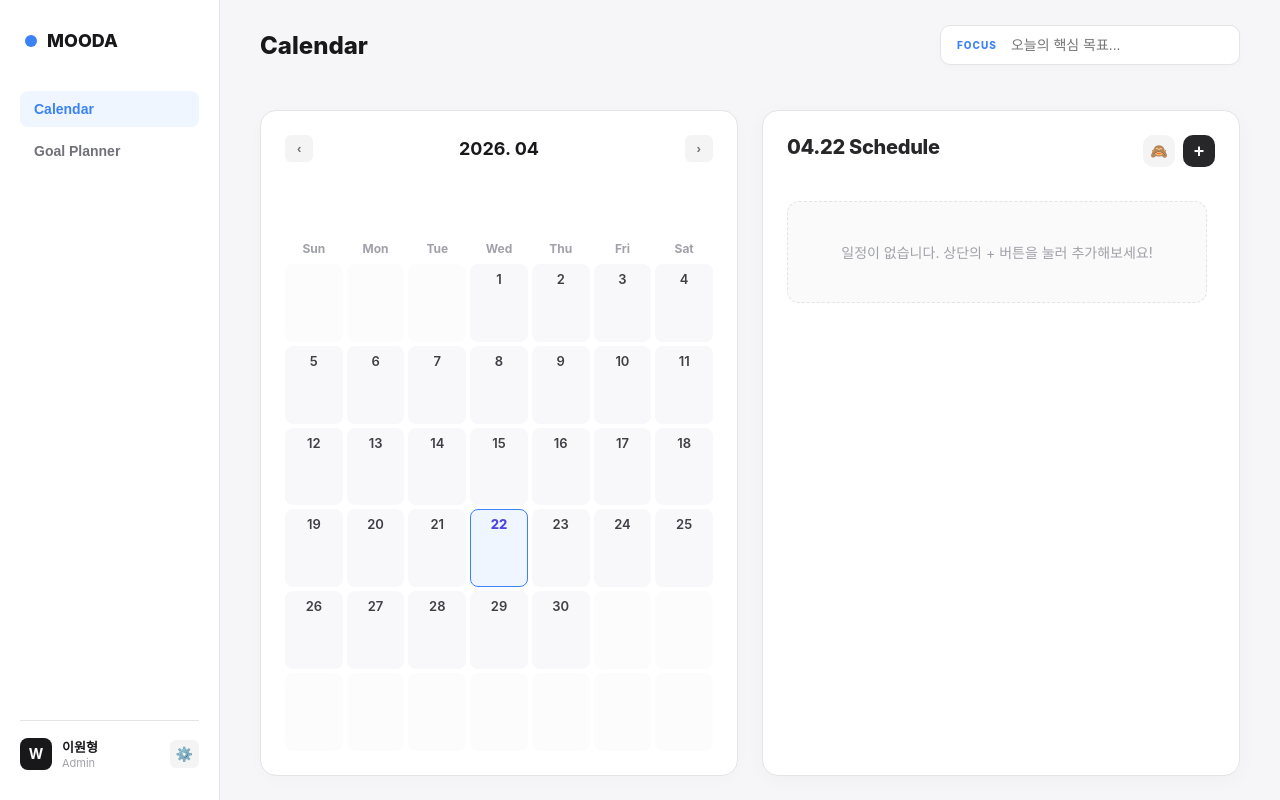
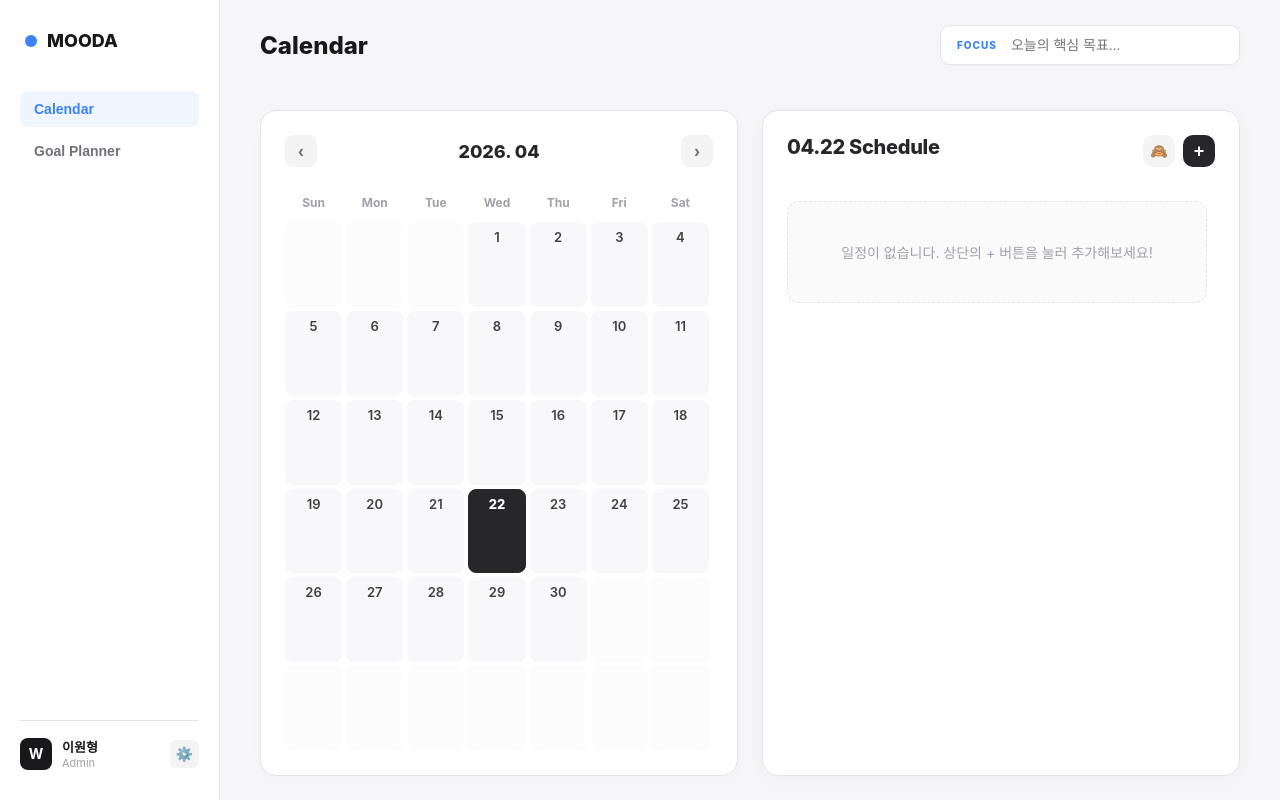
Before and after one commit to ProjectMooda/mooda-desktop, a Vue app: page / in a window 1280 px wide. Built offline with nearby package versions, Linux system fonts and the light colour scheme.

Commit message:
Refactor(Calendar): separate Calendar Code
- 캘린더 분리하였음

```diff
--- a/src/pages/calendar1/calendarCard/CalendarCard.vue
+++ b/src/global-components/calendar/Calendar.vue
@@ -19,9 +19,11 @@
         :class="[
           'cal-cell',
           {
-            selected: scheduleStore.selectedDate === date.full,
+            selected: modelValue === date.full,
             dimmed: !date.currentMonth,
-            today: date.isToday
+            today: date.isToday,
+            'in-range': date.inRange,
+            'out-range': !date.inRange && date.currentMonth && props.restrictRange
           }
         ]"
         @click="selectDate(date)"
@@ -44,23 +46,49 @@
 </template>
 
 <script setup lang="ts">
-import { ref, computed } from 'vue'
+import { ref, computed, watch } from 'vue'
 import { useScheduleStore } from '@/stores/useScheduleStore'
+
 const scheduleStore = useScheduleStore()
+
+const props = defineProps<{
+  modelValue?: string
+  rangeStart?: string
+  rangeEnd?: string
+  restrictRange?: boolean // 기간 밖 클릭 방지 여부
+}>()
+
+const emit = defineEmits(['update:modelValue'])
 
 interface CalendarDate {
   day: string | number
   full: string
   currentMonth: boolean
   isToday: boolean
+  inRange: boolean
 }
 
 const now = new Date()
 const currentYear = ref(now.getFullYear())
 const currentMonth = ref(now.getMonth())
 const weekDays = ['Sun', 'Mon', 'Tue', 'Wed', 'Thu', 'Fri', 'Sat']
+const todayString = `${now.getFullYear()}-${String(now.getMonth() + 1).padStart(2, '0')}-${String(now.getDate()).padStart(2, '0')}`
 
-const todayString = `${now.getFullYear()}-${String(now.getMonth() + 1).padStart(2, '0')}-${String(now.getDate()).padStart(2, '0')}`
+// 부모 컴포넌트에서 선택한 날짜가 바뀌면 캘린더 월(Month)도 이동
+watch(() => props.modelValue, (newVal) => {
+  if (newVal) {
+    const d = new Date(newVal)
+    currentYear.value = d.getFullYear()
+    currentMonth.value = d.getMonth()
+  }
+}, { immediate: true })
+
+const isDateInRange = (dateStr: string) => {
+  if (!props.rangeStart && !props.rangeEnd) return false
+  const start = props.rangeStart || '1970-01-01'
+  const end = props.rangeEnd || '9999-12-31'
+  return dateStr >= start && dateStr <= end
+}
 
 const calendarDates = computed<CalendarDate[]>(() => {
   const firstDay = new Date(currentYear.value, currentMonth.value, 1).getDay()
@@ -68,19 +96,22 @@ const calendarDates = computed<CalendarDate[]>(() => {
   const dates: CalendarDate[] = []
 
   for (let i = 0; i < firstDay; i++) {
-    dates.push({ day: '', full: `empty-start-${i}`, currentMonth: false, isToday: false })
+    dates.push({ day: '', full: `empty-start-${i}`, currentMonth: false, isToday: false, inRange: false })
   }
 
   for (let i = 1; i <= lastDate; i++) {
     const full = `${currentYear.value}-${String(currentMonth.value + 1).padStart(2, '0')}-${String(i).padStart(2, '0')}`
-    dates.push({ day: i, full, currentMonth: true, isToday: full === todayString })
+    dates.push({
+      day: i, full, currentMonth: true,
+      isToday: full === todayString,
+      inRange: isDateInRange(full)
+    })
   }
 
-  const TOTAL_CELLS = 42;
-  const remainingCells = TOTAL_CELLS - dates.length;
-
+  const TOTAL_CELLS = 42
+  const remainingCells = TOTAL_CELLS - dates.length
   for (let i = 0; i < remainingCells; i++) {
-    dates.push({ day: '', full: `empty-end-${i}`, currentMonth: false, isToday: false })
+    dates.push({ day: '', full: `empty-end-${i}`, currentMonth: false, isToday: false, inRange: false })
   }
 
   return dates
@@ -98,54 +129,42 @@ const changeMonth = (diff: number) => {
 }
 
 const selectDate = (date: CalendarDate) => {
-  if (date.currentMonth) {
-    scheduleStore.selectedDate = date.full
-  }
+  if (!date.currentMonth) return
+  // restrictRange 옵션이 켜져있고, 마일스톤 기간 밖이면 클릭 차단
+  if (props.restrictRange && !date.inRange) return
+
+  emit('update:modelValue', date.full)
 }
-// 스크립트(script setup) 영역의 함수를 이걸로 교체하세요!
 
 const getDailyIndicators = (dateStr: string) => {
-  // 1. 단일 데이터 소스(스토어)에서 해당 날짜에 겹치는 일정 모두 찾기
   const daySchedules = scheduleStore.schedules.filter(s => {
-    // startDate나 endDate가 비어있을 경우를 대비한 안전한 처리
     const start = s.startDate || dateStr
     const end = s.endDate || start
     return start <= dateStr && end >= dateStr
   })
 
-  // 2. 색상별로 몇 개의 일정이 있는지 카운트하기 위한 Map 객체 생성
   const colorMap = new Map<string, number>()
 
   daySchedules.forEach(s => {
-    let color = '#3b82f6' // 기본 색상 (할 일 등)
-
-    // 목표(Goal)에 속한 마일스톤/이벤트라면 목표의 테마 색상을 가져옴
+    let color = '#3b82f6'
     if (s.goalId) {
       const goal = scheduleStore.goals.find(g => g.id === s.goalId)
-      if (goal && goal.color) {
-        color = goal.color
-      }
+      if (goal && goal.color) color = goal.color
     }
-
-    // 해당 색상의 카운트를 1 증가
     colorMap.set(color, (colorMap.get(color) || 0) + 1)
   })
 
-  // 3. 템플릿(HTML)에서 요구하는 { color, count } 배열 형태로 변환
   const indicators = Array.from(colorMap.entries()).map(([color, count]) => ({
-    color,
-    count
+    color, count
   }))
 
-  // 4. 개수가 많은 색상부터 캘린더에 표시되도록 내림차순 정렬 (옵션)
   return indicators.sort((a, b) => b.count - a.count)
 }
 </script>
-
-<style lang="css" scoped>
+<style scoped>
 .studio-card {
-  background: var(--bg-card);
-  border: 1px solid var(--border-color);
+  background: var(--bg-card, #fff);
+  border: 1px solid var(--border-color, #e4e4e7);
   border-radius: 16px;
   padding: 24px;
   box-shadow: 0 4px 16px rgba(0, 0, 0, 0.02);
@@ -158,7 +177,8 @@ const getDailyIndicators = (dateStr: string) => {
 }
 .card-head h3 {
   font-size: 18px;
-  font-weight: 700;
+  font-weight: 800;
+  color: #27272a;
   margin: 0;
 }
 .cal-section {
@@ -168,33 +188,63 @@ const getDailyIndicators = (dateStr: string) => {
   min-height: 0;
 }
 .icon-btn {
-  background: var(--bg-hover);
+  background: var(--bg-hover, #f4f4f5);
   border: none;
-  color: var(--text-sub);
-  padding: 6px 12px;
-  border-radius: 6px;
+  width: 32px;
+  height: 32px;
+  border-radius: 8px;
+  font-size: 18px;
+  font-weight: bold;
+  color: #71717a;
   cursor: pointer;
+  display: flex;
+  align-items: center;
+  justify-content: center;
   transition: 0.2s;
-  font-weight: bold;
 }
 .icon-btn:hover {
-  background: var(--border-color);
+  background: #e4e4e7;
+  color: #27272a;
 }
+
+/* =======================================
+   ✨ 빠져있던 핵심 그리드 레이아웃 ✨
+======================================= */
 .cal-grid {
   display: grid;
   grid-template-columns: repeat(7, minmax(0, 1fr));
-  grid-auto-rows: 1fr;
+  /* 첫 줄(요일)은 내용물 크기만큼, 나머지 6줄(날짜)은 최소 80px 보장, 공간 남으면 1fr씩 분배 */
+  grid-template-rows: auto repeat(6, minmax(80px, 1fr));
   gap: 4px;
   flex: 1;
+  min-height: 0; /* 부모 뚫고 나가는 것 방지 */
+  overflow-y: auto; /* 넘치면 스크롤 생성 */
+  padding-right: 4px; /* 스크롤바 여백 */
 }
+
+/* 스크롤바 커스텀 */
+.cal-grid::-webkit-scrollbar {
+  width: 4px;
+}
+.cal-grid::-webkit-scrollbar-thumb {
+  background: #e4e4e7;
+  border-radius: 4px;
+}
+
 .cal-day {
   text-align: center;
   font-size: 12px;
   font-weight: 700;
-  color: var(--text-muted);
-  align-self: end;
-  padding-bottom: 4px;
+  color: #a1a1aa;
+  padding: 8px 0;
+
+  /* ✨ 요일 상단 고정 (스크롤 시 안 넘어감) */
+  position: sticky;
+  top: 0;
+  background: #fff;
+  z-index: 10;
 }
+
 .cal-cell {
   background: #f8f8fa;
   border-radius: 8px;
@@ -206,21 +256,27 @@ const getDailyIndicators = (dateStr: string) => {
   cursor: pointer;
   transition: 0.2s;
   overflow: hidden;
-  min-height: 70px; /* 인디케이터 공간 확보를 위한 최소 높이 */
+  height: 100%; /* 부모 그리드가 정해준 높이(최소 80px)에 꽉 차게 */
 }
-.cal-cell:hover:not(.dimmed) {
-  background: var(--bg-card);
+.cal-cell:hover:not(.dimmed):not(.out-range) {
+  background: #fff;
   border-color: #d4d4d8;
   box-shadow: 0 2px 8px rgba(0, 0, 0, 0.04);
 }
 .cal-cell.selected {
-  background: var(--color-primary-light);
-  border-color: var(--color-primary);
+  background: #27272a !important;
+  border-color: #27272a !important;
+}
+.cal-cell.selected .date-num, .cal-cell.selected .dot-count {
+  color: #fff !important;
 }
 .cal-cell.dimmed {
   opacity: 0.3;
   pointer-events: none;
 }
+.cal-cell.in-range { background: #f8fafc; }
+.cal-cell.out-range { cursor: not-allowed; opacity: 0.4; background: #fafafa; }
+
 .date-num {
   font-size: 13px;
   font-weight: 600;
@@ -232,15 +288,13 @@ const getDailyIndicators = (dateStr: string) => {
   font-weight: 800;
 }
 
-/* 💡 6개 이상을 위한 촘촘한 그리드 레이아웃 */
 .dot-wrap {
   display: grid;
-  grid-template-columns: repeat(2, 1fr); /* 2열로 배치하여 6개를 3행으로 수용 */
+  grid-template-columns: repeat(2, 1fr);
   gap: 3px;
   width: 90%;
   margin-top: auto;
 }
-
 .dot-item {
   display: flex;
   align-items: center;
@@ -250,25 +304,19 @@ const getDailyIndicators = (dateStr: string) => {
   border-radius: 4px;
   justify-content: center;
 }
-
 .dot {
   width: 4px;
   height: 4px;
   border-radius: 50%;
   flex-shrink: 0;
 }
-
 .dot-count {
-  font-size: 9px; /* 아주 좁은 공간이므로 폰트 크기 축소 */
+  font-size: 9px;
   font-weight: 700;
   color: #52525b;
   line-height: 1;
 }
-
-/* 셀 너비가 너무 좁아질 경우를 대비해 1열로 전환되는 방어 코드 (선택사항) */
 @media (max-width: 1200px) {
-  .dot-wrap {
-    grid-template-columns: 1fr;
-  }
+  .dot-wrap { grid-template-columns: 1fr; }
 }
 </style>
--- a/src/global-components/sidebar/useSidebarStore.ts
+++ b/src/global-components/sidebar/useSidebarStore.ts
@@ -15,6 +15,7 @@ export const useSidebarStore = defineStore('layout', () => {
     currentTab.value = tabIndex;
   };
 
+  // setting 열고 닫기
   const openSettings = () => {
     showSettings.value = true;
   };
--- a/src/pages/calendar1/CalendarPage.vue
+++ b/src/pages/calendar1/CalendarPage.vue
@@ -1,13 +1,22 @@
 <template>
   <div class="split-layout">
-    <CalendarCard class="large-calendar" />
+    <!-- ✨ 새로 만든 CalendarCard에 v-model로 스토어의 날짜를 연결해줍니다 -->
+    <!-- (여기서는 마일스톤 기간 제한이 필요 없으므로 restrict-range 등의 속성은 뺍니다) -->
+    <CalendarCard
+      v-model="scheduleStore.selectedDate"
+      class="large-calendar"
+    />
     <StudioCard class="task-board" />
   </div>
 </template>
 
 <script setup lang="ts">
-import CalendarCard from './calendarCard/CalendarCard.vue'
+// ✨ 스토어를 임포트합니다
+import { useScheduleStore } from '@/stores/useScheduleStore'
+import CalendarCard from '@/global-components/calendar/Calendar.vue'
 import StudioCard from './todoCard/StudioCard.vue';
+
+const scheduleStore = useScheduleStore()
 </script>
 
 <style scoped>
@@ -22,5 +31,11 @@ import StudioCard from './todoCard/StudioCard.vue';
 .task-board {
   flex: 1;
   min-width: 0;
+  min-height: 0; /* ✨ Flexbox 자식 요소가 부모 밖으로 삐져나가지 않도록 추가 */
+}
+
+/* 캘린더가 꽉 차게 렌더링되도록 높이 상속 */
+.large-calendar {
+  height: 100%;
 }
 </style>
--- a/src/pages/goalplanner2/goalDetailModal/GoalDetailModal.vue
+++ b/src/pages/goalplanner2/goalDetailModal/GoalDetailModal.vue
@@ -9,7 +9,7 @@
       <!-- =======================================================
            VIEW 1: 목표 기본 정보 및 마일스톤 리스트 화면
       ======================================================== -->
-    <div v-if="!activeMilestone" class="modal-body relative">
+      <div v-if="!activeMilestone" key="view-list" class="modal-body relative">
         <!-- 좌측: 목표(Goal) 기본 정보 -->
         <div class="info-section">
           <div class="form-group">
@@ -105,7 +105,7 @@
       <!-- =======================================================
            VIEW 2: 마일스톤 상세 (캘린더 기반 풀스크린 워크스페이스)
       ======================================================== -->
-    <div v-else class="modal-body-full">
+      <div v-else key="view-detail" class="modal-body-full">
 
         <!-- 상단 마일스톤 설정 헤더 -->
         <div class="ms-workspace-header">
@@ -113,9 +113,9 @@
             <button @click="backToList" class="btn-back">〈 목록으로</button>
             <input
               type="text"
-            v-model="activeMilestone.summary"
+              :value="activeMilestone?.summary"
               class="workspace-title-input"
-            @change="handleMilestoneUpdate({ summary: activeMilestone.summary })"
+              @change="onSummaryChange"
               placeholder="마일스톤 타이틀"
             />
           </div>
@@ -125,48 +125,27 @@
               <span>~</span>
               <input type="date" :value="activeMilestone?.endDate" @change="(e) => updateMilestoneDate('endDate', e)" class="s-input-sm" />
             </div>
-          <button @click="removeMilestone(activeMilestone.id)" class="btn-text-danger ml-4">마일스톤 삭제</button>
+            <button
+              @click="removeMilestone(activeMilestone?.id)"
+              class="btn-text-danger ml-4"
+            >
+              마일스톤 삭제
+            </button>
           </div>
         </div>
 
         <!-- 메인 워크스페이스 (캘린더 + 세부일정) -->
         <div class="ms-workspace-body">
 
-        <!-- 좌측: 캘린더 뷰 -->
+          <!-- 좌측: 추출한 CalendarCard 컴포넌트 -->
           <div class="cal-panel">
-          <section class="cal-section">
-            <div class="card-head">
-              <button class="icon-btn" @click="changeMonth(-1)">‹</button>
-              <h3>{{ currentYear }}. {{ String(currentMonth + 1).padStart(2, '0') }}</h3>
-              <button class="icon-btn" @click="changeMonth(1)">›</button>
-            </div>
-
-            <div class="cal-grid">
-              <div v-for="day in weekDays" :key="day" class="cal-day">{{ day }}</div>
-
-              <div
-                v-for="date in calendarDates"
-                :key="date.full"
-                class="cal-cell"
-                :class="{
-                  selected: selectedMsDate === date.full,
-                  dimmed: !date.currentMonth,
-                  today: date.isToday,
-                  'in-range': date.inRange,
-                  'out-range': !date.inRange && date.currentMonth // 기간 밖은 비활성화
-                }"
-                @click="selectDate(date)"
-              >
-                <span class="date-num">{{ date.day }}</span>
-
-                <!-- 해당 날짜의 세부 일정 인디케이터 (점) -->
-                <div class="dot-wrap" v-if="date.currentMonth && getTaskCountForDate(date.full) > 0">
-                  <div class="dot" :style="{ backgroundColor: goal.color || '#3b82f6' }"></div>
-                  <span class="dot-count">{{ getTaskCountForDate(date.full) }}</span>
-                </div>
-              </div>
-            </div>
-          </section>
+            <Calendar
+              v-model="selectedMsDate"
+              :range-start="activeMilestone?.startDate"
+              :range-end="activeMilestone?.endDate"
+              restrict-range
+              class="h-full"
+            />
           </div>
 
           <!-- 우측: 선택된 날짜의 Task 관리 뷰 -->
@@ -277,11 +256,13 @@
 </template>
 
 <script setup lang="ts">
-import { ref, computed } from 'vue'
+import { ref, computed, nextTick } from 'vue'
 import { useScheduleStore, type Goal, type ScheduleItem } from '@/stores/useScheduleStore'
 import BaseModal from '@/global-components/modal/BaseModal.vue'
 import ScheduleDetailModal from '@/global-components/schedule-detail-modal/ScheduleDetailModal.vue'
 
+// ✨ 추출한 공통 캘린더 컴포넌트 추가
+import Calendar from '@/global-components/calendar/Calendar.vue'
 
 const props = defineProps<{ goal: Goal }>()
 const emit = defineEmits(['close'])
@@ -305,6 +286,9 @@ const newMsEndDate = ref(store.selectedDate)
 const newMsSummary = ref('')
 
 const palette = ['#ef4444', '#f97316', '#eab308', '#22c55e', '#3b82f6', '#8b5cf6', '#ec4899', '#71717a']
+
+const selectedMsDate = ref('')
+const todayString = new Date().toISOString().slice(0, 10)
 
 // --- 마일스톤 리스트 로직 (VIEW 1) ---
 const goalMilestones = computed(() => store.schedules.filter(s => s.goalId === props.goal.id && s.type === 'milestone'))
@@ -337,80 +321,6 @@ const validateMilestoneDates = (msStart: string, msEnd: string) => {
   return true
 }
 
-// --- 캘린더 로직 (VIEW 2) ---
-interface CalendarDate {
-  day: string | number
-  full: string
-  currentMonth: boolean
-  isToday: boolean
-  inRange: boolean // 추가: 마일스톤 기간 내인지 여부
-}
-
-const now = new Date()
-const currentYear = ref(now.getFullYear())
-const currentMonth = ref(now.getMonth())
-const selectedMsDate = ref('')
-const weekDays = ['Sun', 'Mon', 'Tue', 'Wed', 'Thu', 'Fri', 'Sat']
-const todayString = `${now.getFullYear()}-${String(now.getMonth() + 1).padStart(2, '0')}-${String(now.getDate()).padStart(2, '0')}`
-
-const isDateInRange = (dateStr: string) => {
-  if (!activeMilestone.value) return false
-  const start = activeMilestone.value.startDate || '1970-01-01'
-  const end = activeMilestone.value.endDate || '9999-12-31'
-  return dateStr >= start && dateStr <= end
-}
-
-const calendarDates = computed<CalendarDate[]>(() => {
-  const firstDay = new Date(currentYear.value, currentMonth.value, 1).getDay()
-  const lastDate = new Date(currentYear.value, currentMonth.value + 1, 0).getDate()
-  const dates: CalendarDate[] = []
-
-  for (let i = 0; i < firstDay; i++) {
-    dates.push({ day: '', full: `empty-start-${i}`, currentMonth: false, isToday: false, inRange: false })
-  }
-
-  for (let i = 1; i <= lastDate; i++) {
-    const full = `${currentYear.value}-${String(currentMonth.value + 1).padStart(2, '0')}-${String(i).padStart(2, '0')}`
-    dates.push({
-      day: i,
-      full,
-      currentMonth: true,
-      isToday: full === todayString,
-      inRange: isDateInRange(full)
-    })
-  }
-
-  const TOTAL_CELLS = 42;
-  const remainingCells = TOTAL_CELLS - dates.length;
-  for (let i = 0; i < remainingCells; i++) {
-    dates.push({ day: '', full: `empty-end-${i}`, currentMonth: false, isToday: false, inRange: false })
-  }
-  return dates
-})
-
-const changeMonth = (diff: number) => {
-  currentMonth.value += diff
-  if (currentMonth.value > 11) { currentMonth.value = 0; currentYear.value++ }
-  else if (currentMonth.value < 0) { currentMonth.value = 11; currentYear.value-- }
-}
-
-const selectDate = (date: CalendarDate) => {
-  // 현재 달력이고 마일스톤 기간 내의 날짜만 선택 가능
-  if (date.currentMonth && date.inRange) {
-    selectedMsDate.value = date.full
-  }
-}
-
-// 캘린더 점(Indicator) - 특정 날짜의 Task 개수
-const getTaskCountForDate = (dateStr: string) => {
-  if (!activeMilestone.value) return 0
-  return store.schedules.filter(s =>
-    s.type === 'task' &&
-    s.milestoneId === activeMilestone.value!.id &&
-    s.startDate === dateStr
-  ).length
-}
-
 // --- 특정 날짜의 Task 로직 (VIEW 2 우측 패널) ---
 const tasksForSelectedDate = computed(() => {
   if (!activeMilestone.value || !selectedMsDate.value) return []
@@ -423,7 +333,6 @@ const tasksForSelectedDate = computed(() => {
 
 const pendingTasks = computed(() => tasksForSelectedDate.value.filter(t => !t.done))
 const completedTasks = computed(() => tasksForSelectedDate.value.filter(t => t.done))
-
 
 // --- 마일스톤 생성/수정/삭제 액션 ---
 const closeCreateModal = () => { showCreateModal.value = false; newMsSummary.value = '' }
@@ -442,37 +351,37 @@ const openMilestoneDetail = (ms: ScheduleItem) => {
   newTaskText.value = ''
   showCompleted.value = false
 
-  // 캘린더 초기화: 마일스톤의 시작 날짜로 달력 위치 이동 및 선택
+  // 캘린더 초기화: v-model로 연결된 selectedMsDate만 바꿔주면 Calendar 내부에서 월(Month) 이동을 자동으로 처리
   const startDateStr = ms.startDate || todayString
-  const d = new Date(startDateStr)
-  currentYear.value = d.getFullYear()
-  currentMonth.value = d.getMonth()
   selectedMsDate.value = startDateStr
 }
 
 const backToList = () => { activeMilestoneId.value = null }
-const removeMilestone = async (msId: number) => {
-  // 1. 확인 창
-  if (!confirm('마일스톤과 하위 일정을 모두 삭제하시겠습니까?')) return
 
-  // 2. 현재 활성화된 포커스 강제 해제 (Focus Trap 꼬임 방지 핵심!!)
-  if (document.activeElement instanceof HTMLElement) {
-    document.activeElement.blur()
+const removeMilestone = async (msId?: number) => {
+  if (!msId) return;
+
+  activeMilestoneId.value = null;
+  selectedMsDate.value = '';
+
+  await nextTick();
+
+  const tasks = store.schedules.filter(
+    s => s.type === 'task' && s.milestoneId === msId
+  );
+  tasks.forEach(t => store.removeSchedule(t.id));
+  store.removeSchedule(msId);
+
+  store.saveData();
 }
 
-  // 3. 스토어에서 데이터 먼저 완벽하게 삭제
-  const tasks = store.schedules.filter(
-    s => s.type === 'task' && s.milestoneId === msId
-  )
-  tasks.forEach(t => store.removeSchedule(t.id))
-  store.removeSchedule(msId)
-  store.saveData()
+const onSummaryChange = (e: Event) => {
+  const target = e.target as HTMLInputElement | null;
+  if (target) {
+    handleMilestoneUpdate({ summary: target.value });
+  }
+}
 
-  // 4. 안전하게 화면 전환 (VIEW 2 -> VIEW 1)
-  activeMilestoneId.value = null
-  selectedMsDate.value = ''
-}
-// 1. 마일스톤 업데이트 로직 추가 (복사본이 아닌 원본 스토어 업데이트)
 const handleMilestoneUpdate = (payload: Partial<ScheduleItem>) => {
   if (!activeMilestone.value) return
   store.updateSchedule(activeMilestone.value.id, payload)
@@ -493,6 +402,7 @@ const updateMilestoneDate = (field: 'startDate' | 'endDate', event: Event) => {
     target.value = activeMilestone.value[field] || ''
   }
 }
+
 // 특정 날짜에 Task 추가
 const addTaskToSelectedDate = () => {
   if (!newTaskText.value.trim() || !activeMilestone.value || !selectedMsDate.value) return
@@ -590,32 +500,14 @@ const handleTaskDelete = () => {
 
 .ms-workspace-body { display: flex; flex: 1; min-height: 0; padding: 32px; gap: 32px; }
 
-/* 캘린더 영역 */
-.cal-panel { flex: 0 0 450px; background: #fff; border-radius: 16px; padding: 24px; box-shadow: 0 4px 12px rgba(0,0,0,0.02); border: 1px solid #e4e4e7; display: flex; flex-direction: column;}
-.cal-section { flex: 1; }
-.card-head { display: flex; justify-content: space-between; align-items: center; margin-bottom: 24px; }
-.card-head h3 { font-size: 18px; font-weight: 800; color: #27272a; margin: 0; }
-.icon-btn { background: #f4f4f5; border: none; width: 32px; height: 32px; border-radius: 8px; font-size: 18px; font-weight: bold; color: #71717a; cursor: pointer; display: flex; align-items: center; justify-content: center;}
-.icon-btn:hover { background: #e4e4e7; color: #27272a; }
-
-.cal-grid { display: grid; grid-template-columns: repeat(7, 1fr); gap: 6px; }
-.cal-day { text-align: center; font-size: 12px; font-weight: 700; color: #a1a1aa; padding-bottom: 12px; }
-.cal-cell { position: relative; height: 56px; border-radius: 10px; display: flex; flex-direction: column; align-items: center; justify-content: center; cursor: pointer; border: 2px solid transparent; transition: 0.2s; background: #fff; }
-.cal-cell:hover:not(.out-range) { border-color: #d4d4d8; }
-.date-num { font-size: 14px; font-weight: 600; color: #3f3f46; z-index: 2;}
-
-/* 캘린더 상태 CSS */
-.cal-cell.dimmed .date-num { color: #d4d4d8; }
-.cal-cell.out-range { cursor: not-allowed; opacity: 0.4; background: #fafafa; }
-.cal-cell.in-range { background: #f8fafc; } /* 마일스톤 기간 내 강조 */
-.cal-cell.today .date-num { color: #3b82f6; font-weight: 800; }
-.cal-cell.selected { background: #27272a; border-color: #27272a; box-shadow: 0 4px 8px rgba(0,0,0,0.1); transform: translateY(-1px);}
-.cal-cell.selected .date-num { color: #fff; }
-
-.dot-wrap { display: flex; align-items: center; gap: 4px; margin-top: 4px; z-index: 2;}
-.dot { width: 6px; height: 6px; border-radius: 50%; }
-.dot-count { font-size: 10px; font-weight: 700; color: #71717a; }
-.cal-cell.selected .dot-count { color: #e4e4e7; }
+/* 캘린더 패널 래퍼 (기존 시각적 스타일 제거, Calendar가 대신 처리) */
+.cal-panel {
+  flex: 1 1 450px;
+  max-width: 450px;
+  min-width: 300px;
+  display: flex;
+  flex-direction: column;
+}
 
 /* 세부 일정(Task) 패널 */
 .task-panel { flex: 1; display: flex; flex-direction: column; min-width: 0; }
@@ -664,6 +556,7 @@ const handleTaskDelete = () => {
   from { opacity: 0; transform: scale(0.95) translateY(10px); }
   to { opacity: 1; transform: scale(1) translateY(0); }
 }
+
 .opacity-0 { opacity: 0; }
 .opacity-70 { opacity: 0.7; }
 .group:hover .group-hover\:opacity-100 { opacity: 1; }
@@ -676,4 +569,5 @@ const handleTaskDelete = () => {
 .gap-2 { gap: 8px; }
 .items-center { align-items: center; }
 .flex-row { display: flex; }
+.h-full { height: 100%; }
 </style>
```
Lines whose indentation alone changed are shown as unchanged.
